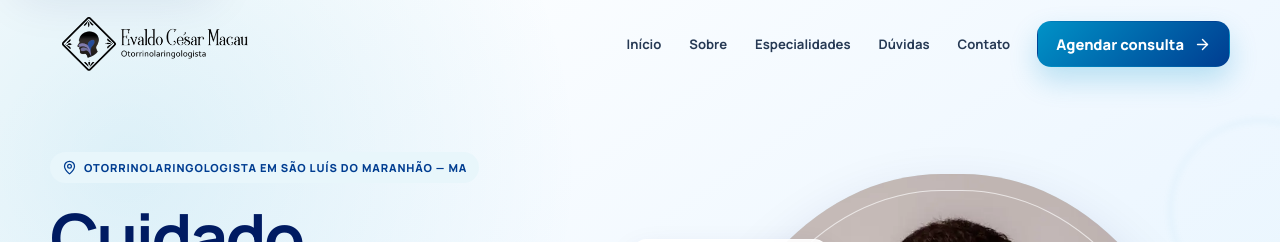
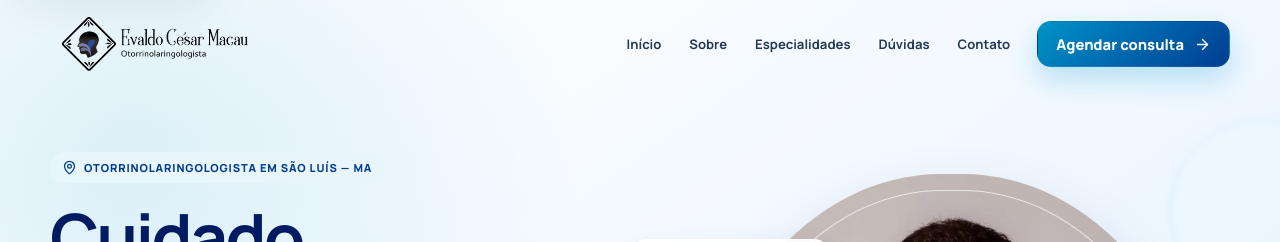
Before and after one commit to ManuelFernandoCunhaRodrigues/dr-evaldo-cesar-site, a React (Vite) app: page / in a window 1280 px wide. Shown: the top 242 px of the page. Built offline with nearby package versions, Linux system fonts and the light colour scheme.

Commit message:
fix: atualiza localização no selo

```diff
--- a/src/App.tsx
+++ b/src/App.tsx
@@ -168,7 +168,7 @@ export default function App() {
         <div className="hero-orb orb-one" /><div className="hero-orb orb-two" />
         <div className="container hero-grid">
           <div className="hero-copy reveal visible">
-            <span className="eyebrow"><MapPin size={15} /> Otorrinolaringologista em São Luís do Maranhão — MA</span>
+            <span className="eyebrow"><MapPin size={15} /> Otorrinolaringologista em São Luís — MA</span>
             <h1>Cuidado especializado para a saúde do <em>ouvido, nariz e garganta</em></h1>
             <p>Atendimento otorrinolaringológico para adultos e crianças, com escuta atenta, explicações claras e acompanhamento individualizado.</p>
             <div className="doctor-id"><strong>Dr. Evaldo César Macau</strong><span>Otorrinolaringologista · CRM-MA 10415 · RQE 3698</span></div>
```
